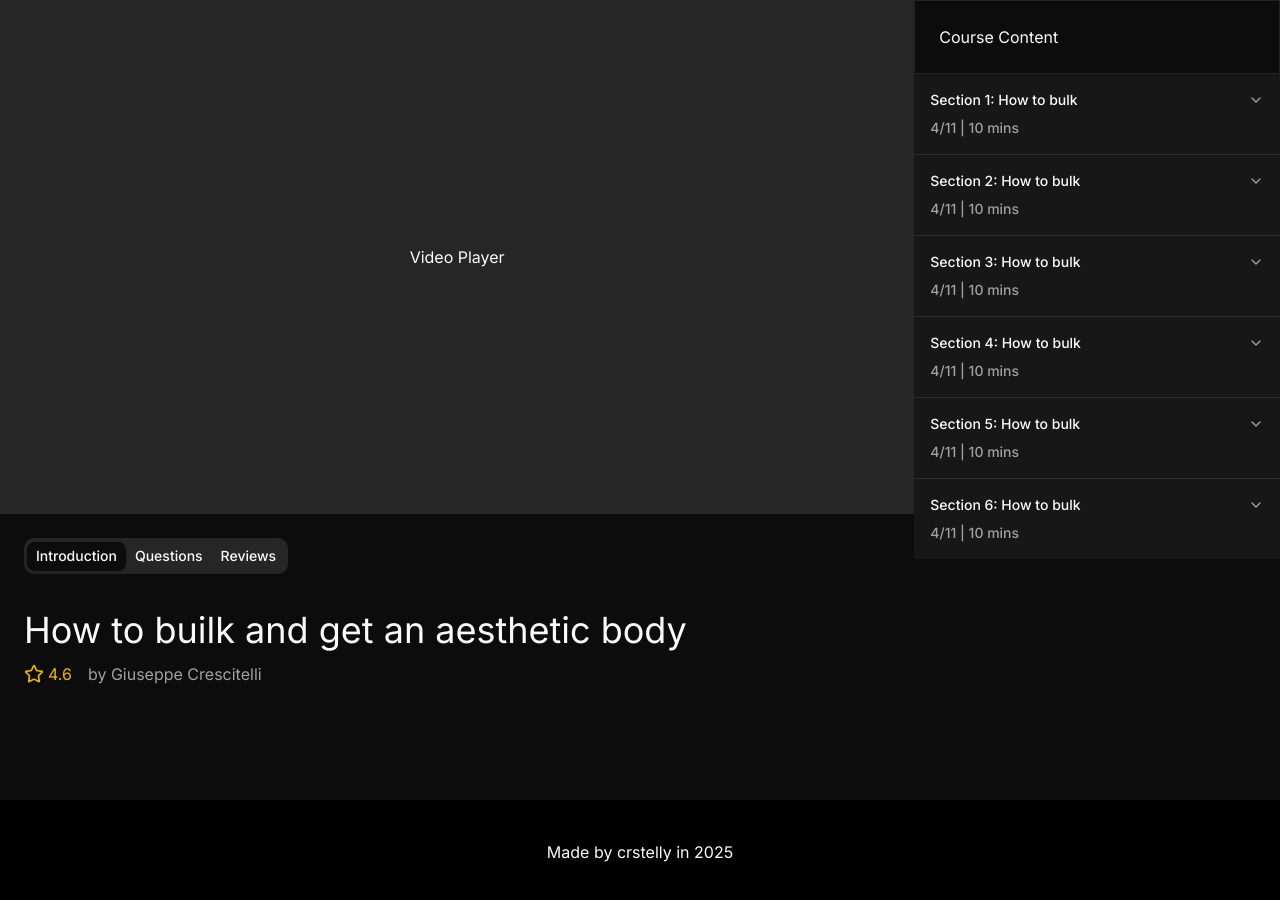
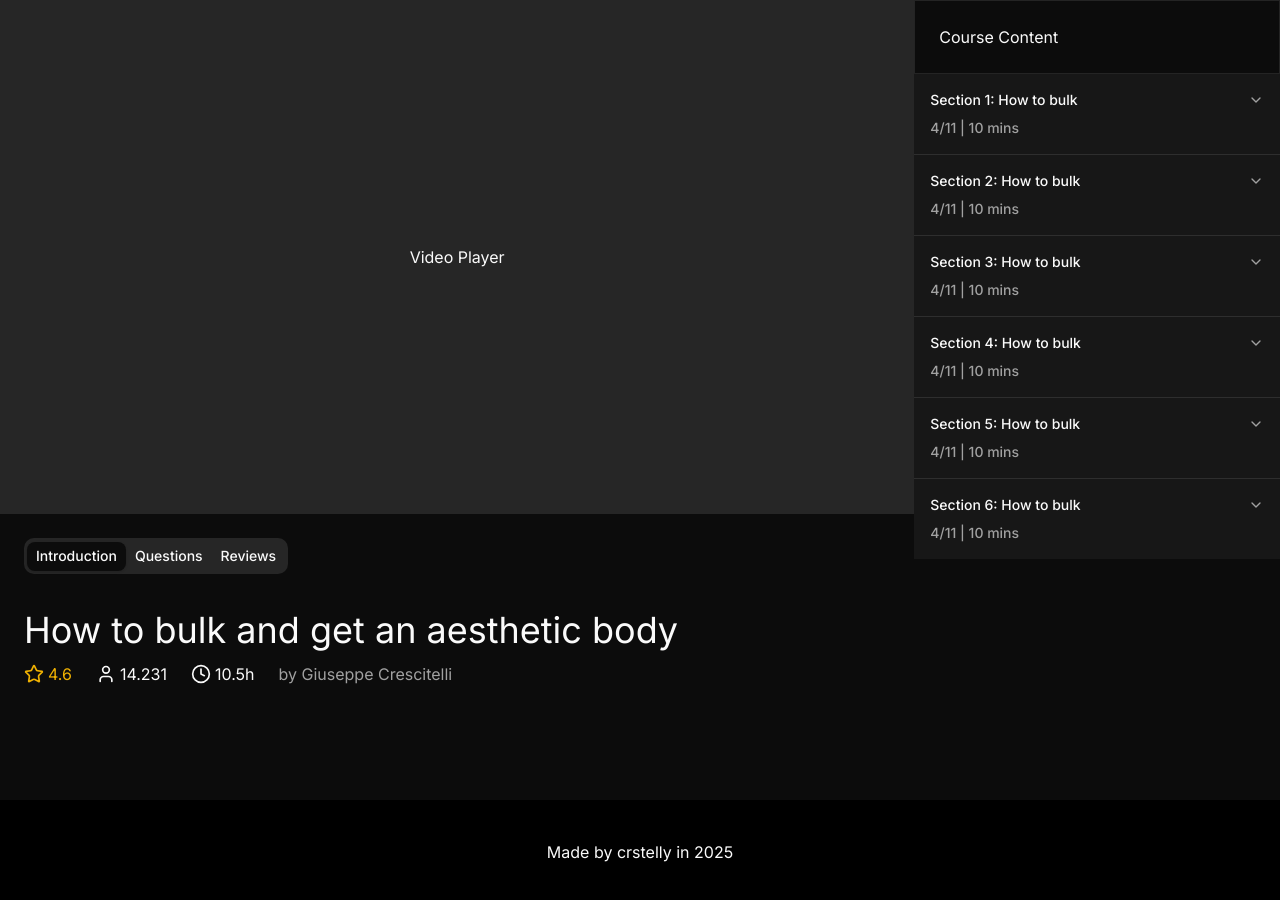
Before and after one commit to crstelli/codinglabs-lms, a Next.js app: page /course/1 in a window 1280 px wide. Shown: the top 900 px of the page. Built offline with nearby package versions, Linux system fonts and the light colour scheme.

Commit message:
Added infos to course page.

```diff
--- a/components/CourseInfo.tsx
+++ b/components/CourseInfo.tsx
@@ -1,7 +1,7 @@
 import { H1 } from "@/components/Typography/H1";
 import { P } from "@/components/Typography/P";
 import { Tabs, TabsContent, TabsList, TabsTrigger } from "@/components/ui/tabs";
-import { Star } from "lucide-react";
+import { Clock, Star, User } from "lucide-react";
 
 function CourseInfo() {
   return (
@@ -13,11 +13,21 @@ function CourseInfo() {
           <TabsTrigger value="reviews">Reviews</TabsTrigger>
         </TabsList>
         <TabsContent value="introduction">
-          <H1>How to builk and get an aesthetic body</H1>
-          <div className="flex items-center gap-4">
+          <H1>How to bulk and get an aesthetic body</H1>
+          <div className="flex items-center gap-6">
             <span className="flex items-center gap-1 text-yellow-500">
               <Star size={20} />
               <span>4.6</span>
+            </span>
+
+            <span className="flex items-center gap-1">
+              <User size={20} />
+              <span>14.231</span>
+            </span>
+
+            <span className="flex items-center gap-1">
+              <Clock size={20} />
+              <span>10.5h</span>
             </span>
             <P>by Giuseppe Crescitelli</P>
           </div>
```
